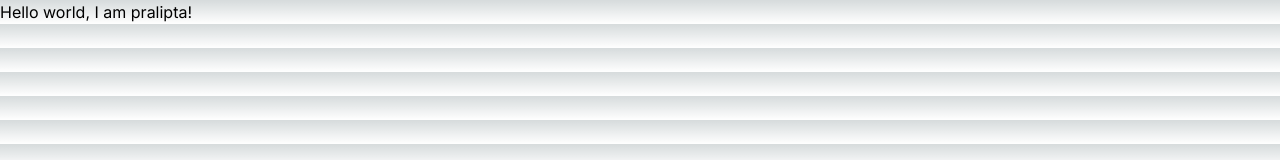
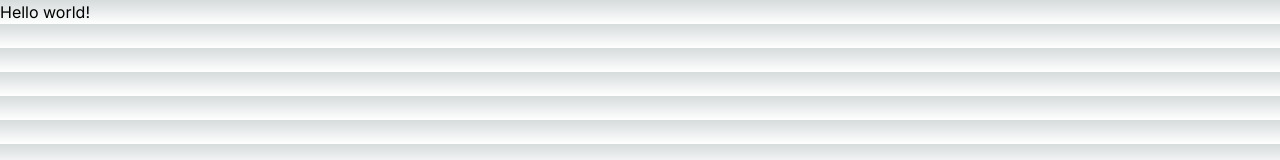
Before and after one commit to praliptarajoo/git-action-automate, a Next.js app: page / in a window 1280 px wide. Shown: the top 160 px of the page. Built offline with nearby package versions, Linux system fonts and the light colour scheme.

Commit message:
first commit text change

```diff
--- a/app/page.js
+++ b/app/page.js
@@ -2,6 +2,6 @@ import Image from 'next/image'
 
 export default function Home() {
   return (
-    <h1>Hello world, I am pralipta!</h1>
+    <h1>Hello world!</h1>
   )
 }
```
